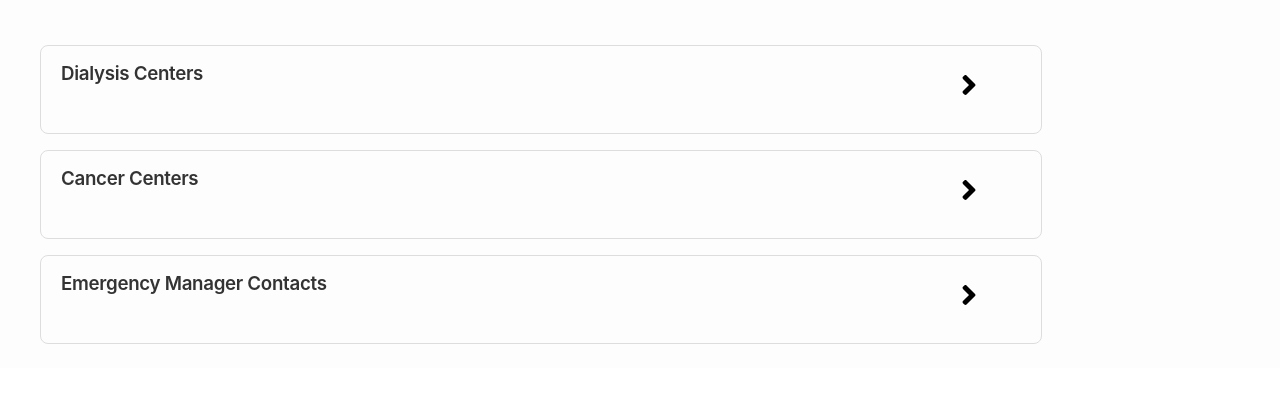
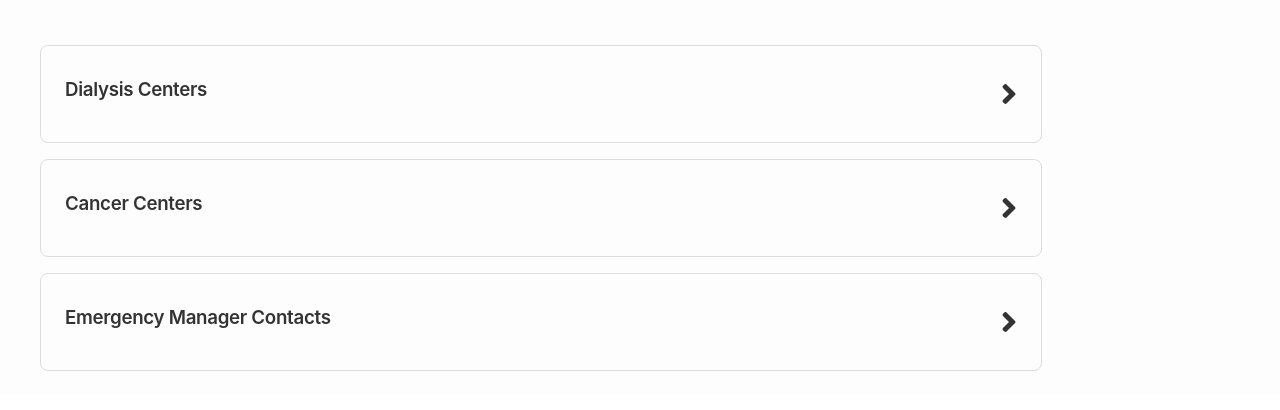
Before and after one commit to johnwjlim/team-sodo, a React app in the folder react-app/: page /resources in a window 1280 px wide. Shown: the part 130-540 px from the top of the page. Built offline with nearby package versions, Linux system fonts and the light colour scheme; a web font is replaced by a local one.

```diff
--- a/react-app/src/pages/resources/resources.jsx
+++ b/react-app/src/pages/resources/resources.jsx
@@ -32,7 +32,9 @@
 `;
 
 const CardBody = styled.div`
-  padding: 1em 1.25em;
+  padding: 2em 1.5em;
+  display: flex;
+  justify-content: space-between;
 `;
 
 const CardTitle = styled.h3`
@@ -43,6 +45,11 @@
 
 const ButtonLink = styled(Link)`
   color: black;
+`;
+
+const StyledLink = styled(Link)`
+  text-decoration: none;
+  color: #333333;
 `;
 
 
@@ -56,33 +63,30 @@
       <Header/>
       <Container>
         <Title>Select a Resource</Title>
+        <StyledLink to='/dialysis'>
           <Card>
             <CardBody>
               <CardTitle>Dialysis Centers</CardTitle>
-                <ButtonLink to="/dialysis"><FontAwesomeIcon icon="angle-right" size="2x" transform="right-450 up-8" /></ButtonLink>
+              <FontAwesomeIcon icon="angle-right" size="2x" />
             </CardBody>
           </Card>
+        </StyledLink>
+        <StyledLink to='/cancer'>
           <Card>
             <CardBody>
               <CardTitle>Cancer Centers</CardTitle>
-                <ButtonLink to="/cancer"><FontAwesomeIcon icon="angle-right" size="2x" transform="right-450 up-8" /></ButtonLink>
+              <FontAwesomeIcon icon="angle-right" size="2x" />
             </CardBody>
           </Card>
+        </StyledLink>
+        <StyledLink to='/em-contacts'>
           <Card>
             <CardBody>
               <CardTitle>Emergency Manager Contacts</CardTitle>
-                <ButtonLink to="/em-contacts"><FontAwesomeIcon icon="angle-right" size="2x" transform="right-450 up-8" /></ButtonLink>
+              <FontAwesomeIcon icon="angle-right" size="2x" />
             </CardBody>
           </Card>
-              {/* <Card>
-                <CardBody>
-                <CardTitle>Pierce County</CardTitle>
-                <CardText>
-                  4 alerts
-                </CardText>
-                <Button variant="dark">Select</Button>
-                </CardBody>
-              </Card> */}
+        </StyledLink>
           </Container>
     </>
   }
--- a/react-app/src/pages/roadAlerts/kingAlerts.jsx
+++ b/react-app/src/pages/roadAlerts/kingAlerts.jsx
@@ -17,7 +17,6 @@
   font-weight: 600;
   margin: 0;
   margin-bottom: 0.1em;
-  // letter-spacing: -0.8px;
 `;
 const Subtitle = styled.h3`
   font-weight: 400;
```
Lines whose indentation alone changed are shown as unchanged.
